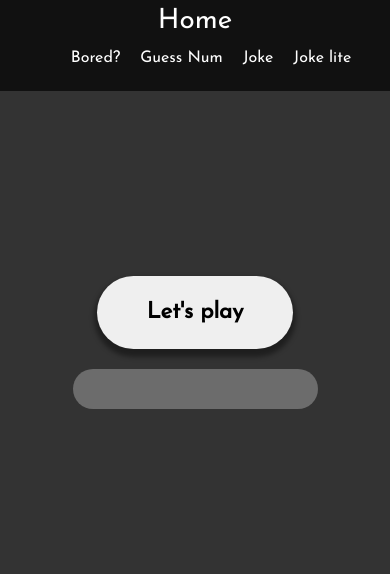
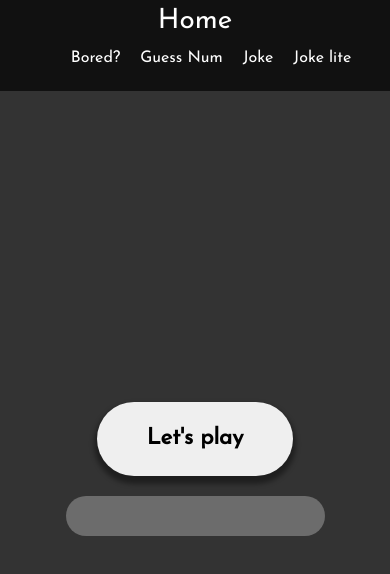
Before and after one commit to vilasrhegde/jokes, a React (Create React App) app: page /GuessNum in a window 390 px wide. Shown: the top 574 px of the page. Built offline with nearby package versions, Linux system fonts and the light colour scheme.

Commit message:
fixed media qry for guess

```diff
--- a/src/App.css
+++ b/src/App.css
@@ -359,9 +359,10 @@ nav{
     justify-content: center;
     flex-direction: column;
     align-items: center;
-    height: 60vh;
-    padding: 20px;
+    height: 90vh;
+    padding: 10px;
     flex-wrap: wrap;
+    overflow: scroll;
   }
   .guess .play_btn{
     padding: 20px 50px;
--- a/src/components/TextForm.js
+++ b/src/components/TextForm.js
@@ -73,7 +73,7 @@ const handleOnChange= (event)=>{
 
        <div style={darkmode} className='container-fluid mx-0' id='textform'>
             <h1 >Enter your sentence here :</h1>
-            <button className='btn btn-success my-4 mx-1' style={darkmode} onClick={handleDark}>Dark/White</button>
+            <button className='btn btn-success my-4 mx-1' style={darkmode} onClick={handleDark}>{darkmode.color=='black' ? "Darkmode" : "Lightmode"}</button>
             <div className="mb-3" style={darkmode}>
 
             <textarea className="form-control" value={text} id='mybox' style={darkmode} onChange={handleOnChange} rows="3"></textarea>
```
